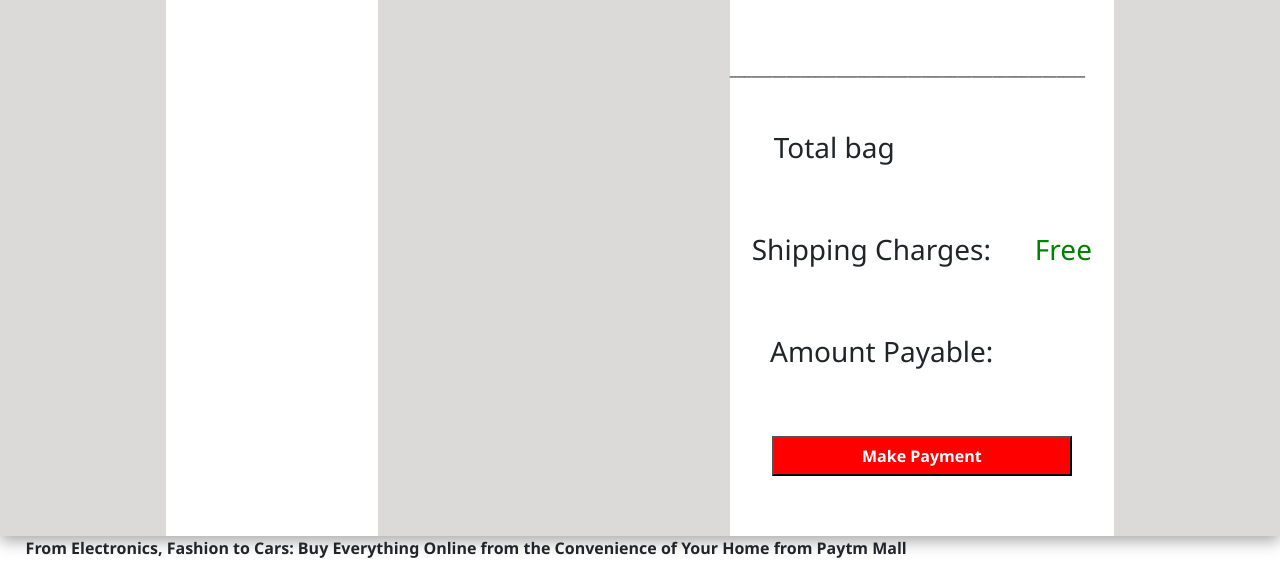
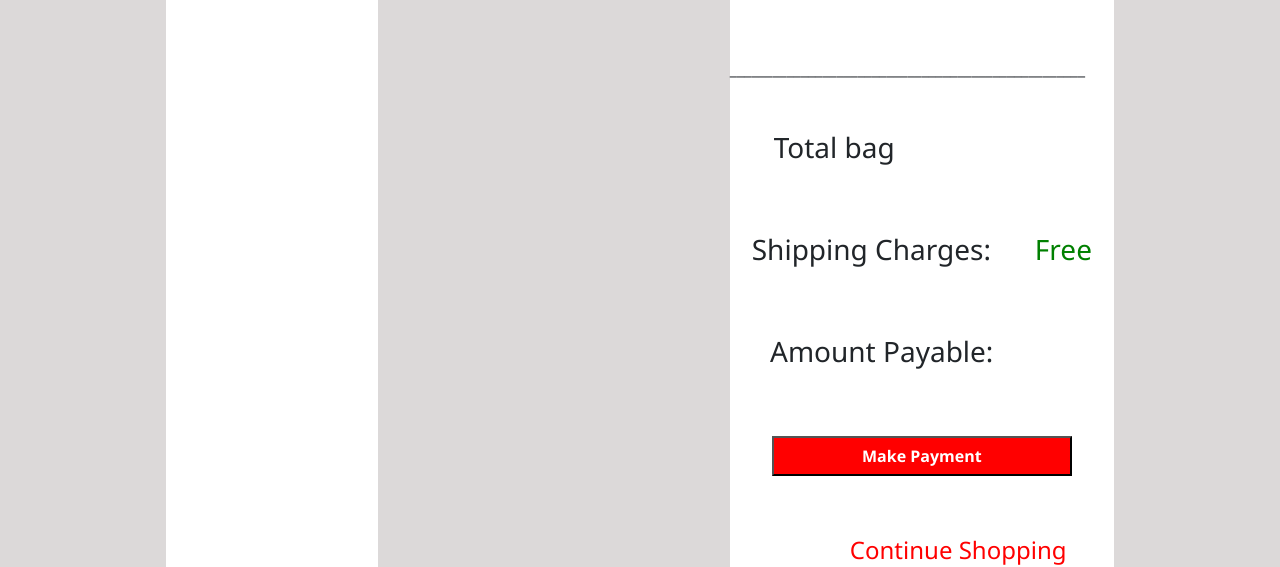
Before and after one commit to manishtmtmt/paytm-mall, a plain HTML site: page cart.html in a window 1280 px wide. Shown: the part 234-801 px from the top of the page. Drawn offline with nearby package versions, Linux system fonts and the light colour scheme.

Commit message:
issue resolved

```diff
--- a/cart.html
+++ b/cart.html
@@ -97,12 +97,9 @@
     </button>
 </div>
 <!-- <div class="mon"> -->
-
+    <h5 id="zt"><a href="index.html" style="color: red; font-size:larger; text-align: center; text-decoration: none;">Continue Shopping</a> </h5>
 <!-- </div> -->
     </div>
-
-
-
 
      </div>
 
```
